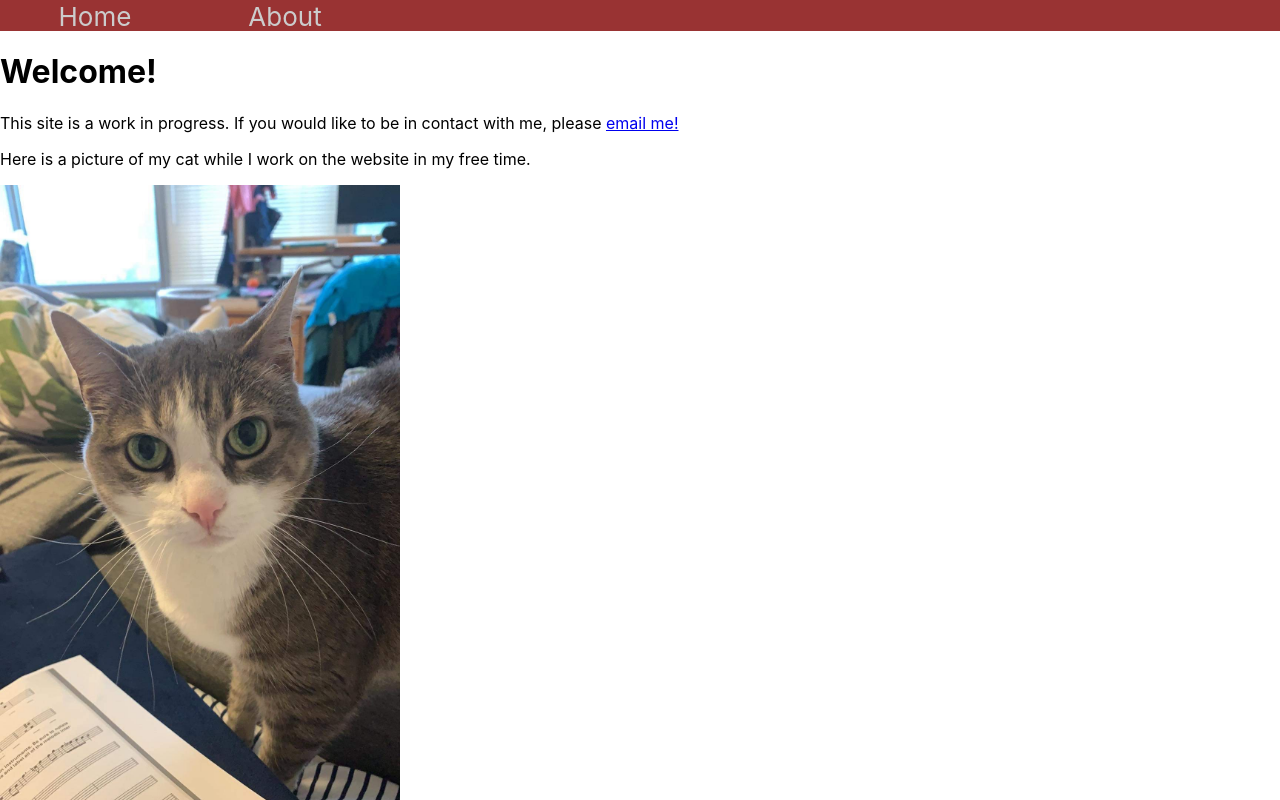
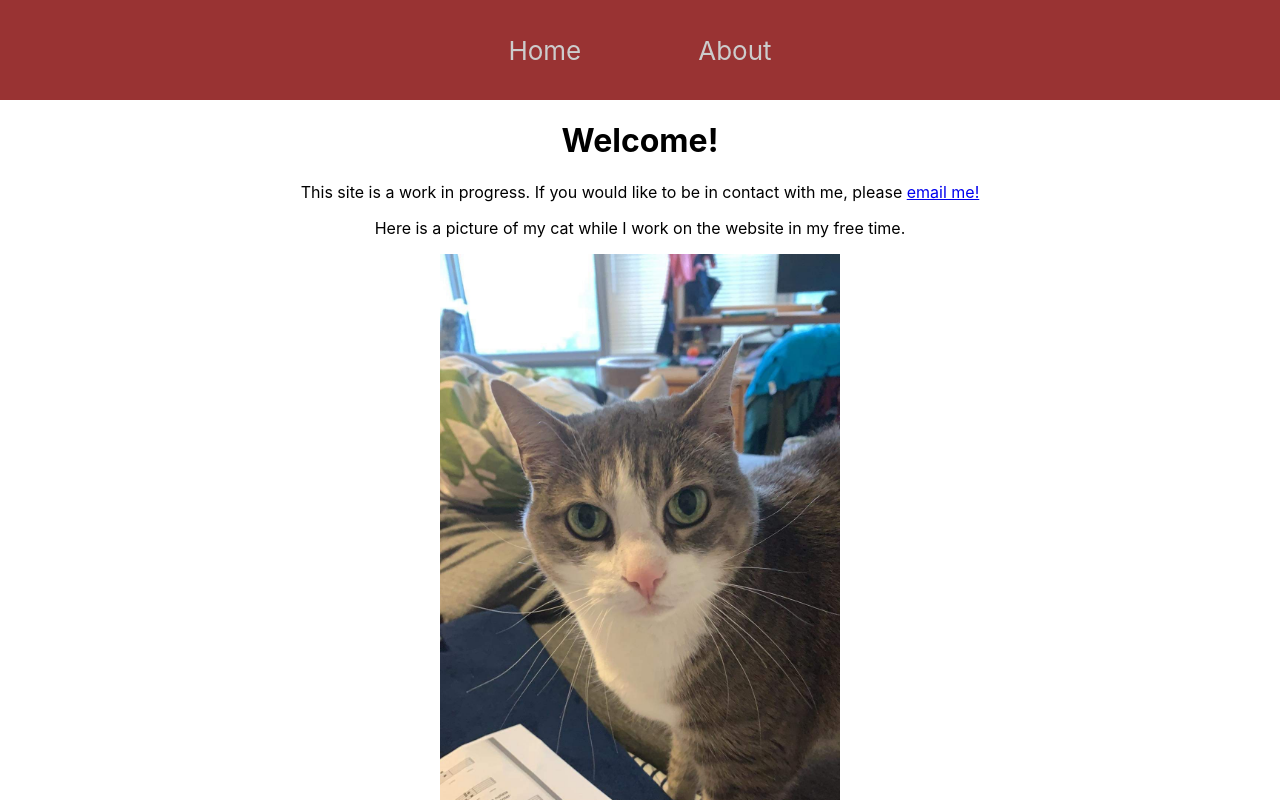
Before and after one commit to kodonnell327/resumesite, a React (Create React App) app: page / in a window 1280 px wide. Shown: the top 800 px of the page. Built offline with nearby package versions, Linux system fonts and the light colour scheme.

Commit message:
WIP moving to aws

```diff
--- a/package.json
+++ b/package.json
@@ -4,7 +4,6 @@
   "private": true,
   "homepage": "https://kodonnell327.github.io/resumesite",
   "dependencies": {
-    "gh-pages": "2.0.1",
     "node-sass": "^4.12.0",
     "react": "^16.8.6",
     "react-dom": "^16.8.6",
--- a/src/home.js
+++ b/src/home.js
@@ -1,6 +1,6 @@
 import React from 'react';
 import Menu from './menu';
-import './scss/global.scss';
+import './scss/home.scss';
 import cat from './cat.jpg';
 
 class Home extends React.Component {
--- a/src/menu.js
+++ b/src/menu.js
@@ -1,17 +1,17 @@
 import React from 'react';
 import { Route, Link, BrowserRouter as Router } from 'react-router-dom'
-import './scss/global.scss';
+import './scss/menu.scss';
 
 function Menu() {
     return (
-        <header className="App-header">
-            <ul className="header-list">
-                <li className='header-list-item'>
-                    <Link to='/' className="header-link">
+        <header className="menu-header">
+            <ul className="menu-list">
+                <li className='menu-list-item'>
+                    <Link to='/' className="menu-link">
                     Home</Link>
                 </li>
-                <li className="header-list-item">
-                <Link to='/about' className="header-link">
+                <li className="menu-list-item">
+                <Link to='/about' className="menu-link">
                     About</Link>
                 </li>
             </ul>
--- a/src/scss/global.scss
+++ b/src/scss/global.scss
@@ -46,47 +46,6 @@ code {
     monospace;
 }
 
-.App {
-  text-align: center;
-}
-
-.App-header {
-  background-color: $background-secondary;
-  display: flex;
-  flex-direction: row;
-  align-items: center;
-  //justify-content: center;
-  font-size: calc(10px + 2vmin);
-  color: $text-secondary;
-  //position: fixed;
-  /*
-  width: 100%;
-  top: 0;
-  z-index: 1;
-  */
-}
-
-.App-body {
-  background-color: $background-primary;
-  color: $text-primary;
-}
-
-.header-link {
-  @include link($text-secondary, $background-tertiary);
-}
-
-
-.header-list {
-  list-style-type: none;
-  margin: 0;
-  padding: 0;
-}
-
-.header-list-item {
-  display: inline;
-}
-
-
 @keyframes App-logo-spin {
   from {
     transform: rotate(0deg);
--- /dev/null
+++ b/src/scss/home.scss
@@ -0,0 +1,10 @@
+@import "./colors.scss";
+
+.Home {
+    text-align: center;
+  }
+
+.home-body {
+    background-color: $background-primary;
+    color: $text-primary;
+  }
--- /dev/null
+++ b/src/scss/menu.scss
@@ -0,0 +1,28 @@
+@import "./colors.scss";
+@import "./links.scss";
+
+.menu-header {
+    background-color: $background-secondary;
+    display: flex;
+    flex-direction: row;
+    align-items: center;
+    justify-content: center;
+    font-size: calc(10px + 2vmin);
+    color: $text-secondary;
+    height: 100px; // TODO: maybe make a sizes file or something
+  }
+
+  .menu-link {
+    @include link($text-secondary, $background-tertiary);
+  }
+
+
+  .menu-list {
+    list-style-type: none;
+    margin: 0;
+    padding: 0;
+  }
+
+  .menu-list-item {
+    display: inline;
+  }
```
